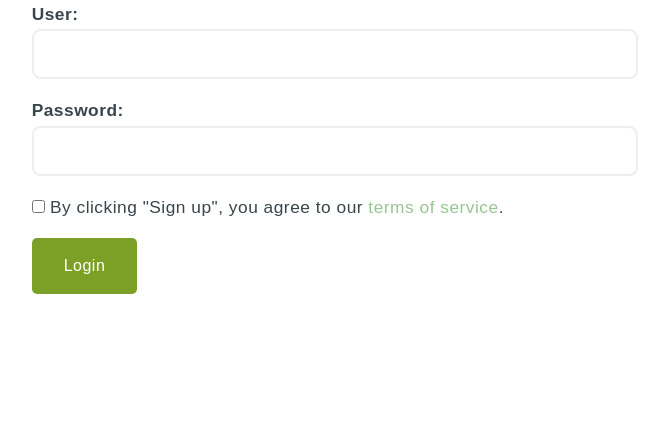
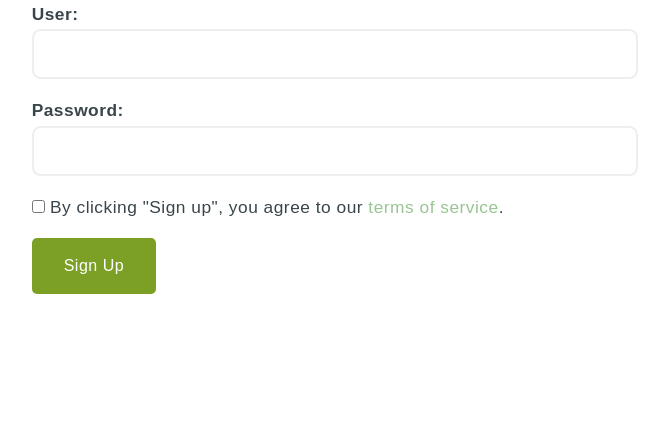
Before and after one commit to lignux-social/nonamebox-account, a PHP site: page /signup.php in a window 1280 px wide. Shown: the part 182-610 px from the top of the page, without its empty margins (305-974 px from the left). Run offline with PHP 8.4, Linux system fonts and the light colour scheme.

Commit message:
Fixed button

```diff
--- a/signup.php
+++ b/signup.php
@@ -47,7 +47,7 @@
 
 
               <div class="form-group">
-              <input type="submit" value="Login" class="btn btn-submit nnb_submit">
+              <input type="submit" value="Sign Up" class="btn btn-submit nnb_submit">
             </div>
             </form>
           </div>
```
